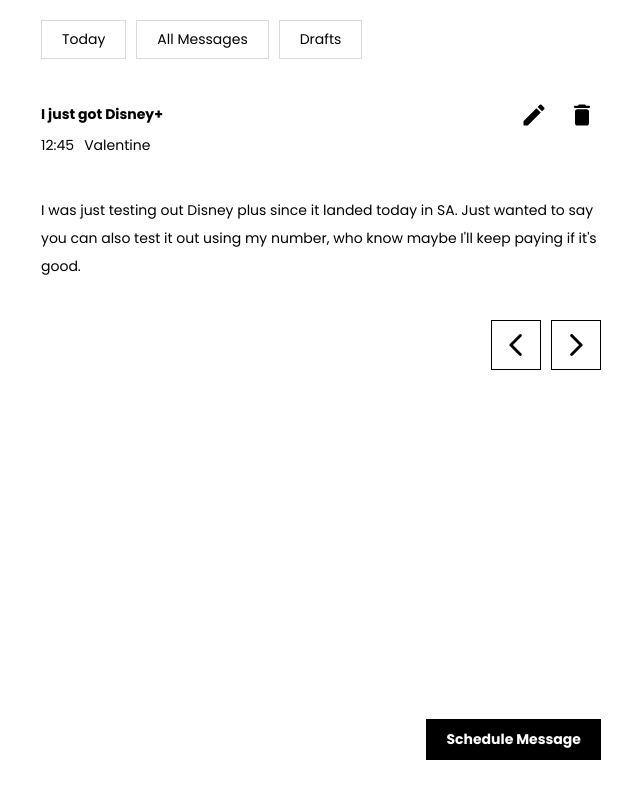
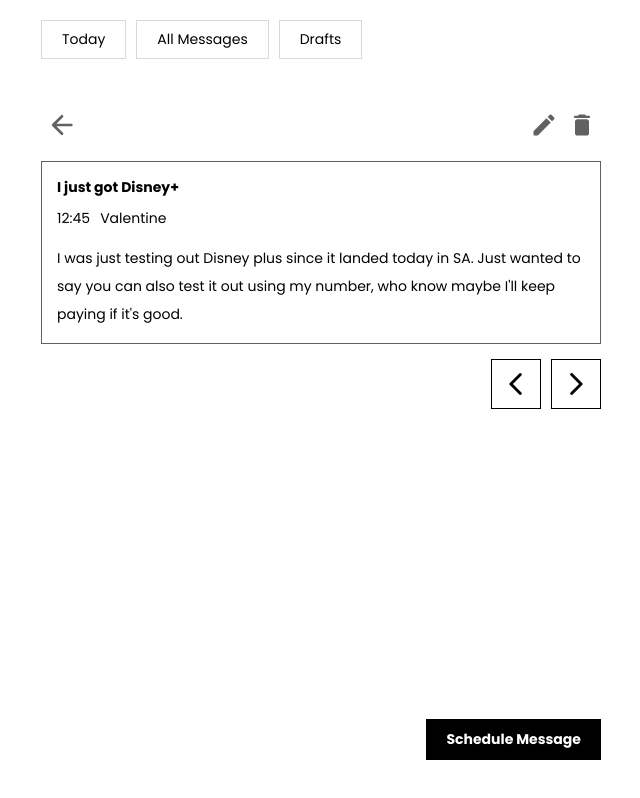
Before and after one commit to Ngoakor12/message-later, a React (Vite) app in the folder frontend/: page /message/1 in a window 1280 px wide. Shown: the whole page, without its empty margins (319-959 px from the left). Built offline with nearby package versions, Linux system fonts and the light colour scheme.

Commit message:
tweak message details component

```diff
--- a/frontend/src/Icons.jsx
+++ b/frontend/src/Icons.jsx
@@ -106,6 +106,17 @@
   );
 }
 
+function PreviousPageIcon() {
+  return (
+    <svg width="32" height="32" viewBox="0 0 24 24">
+      <path
+        fill="currentColor"
+        d="M19 11H7.83l4.88-4.88c.39-.39.39-1.03 0-1.42a.996.996 0 0 0-1.41 0l-6.59 6.59a.996.996 0 0 0 0 1.41l6.59 6.59a.996.996 0 1 0 1.41-1.41L7.83 13H19c.55 0 1-.45 1-1s-.45-1-1-1z"
+      />
+    </svg>
+  );
+}
+
 export {
   DeleteIcon,
   EditIcon,
@@ -113,4 +124,5 @@
   ForwardArrowIcon,
   BackArrowIcon,
   AddIcon,
+  PreviousPageIcon,
 };
--- a/frontend/src/features/messages/MessageDetails.jsx
+++ b/frontend/src/features/messages/MessageDetails.jsx
@@ -1,9 +1,10 @@
-import { useParams } from "react-router-dom";
+import { Link, useParams } from "react-router-dom";
 import {
   BackArrowIcon,
   DeleteIcon,
   EditIcon,
   ForwardArrowIcon,
+  PreviousPageIcon,
 } from "../../Icons";
 import messages from "../../mock-messages";
 
@@ -13,30 +14,29 @@
 
   return message ? (
     <div className="message-details">
-      <div className="title-edit-time-recipient">
-        <div className="title-edit">
-          <div className="title">{message.title}</div>
-          <div className="edit-delete-buttons">
-            <div className="edit-button">
-              <div className="label">Edit message</div>
+      <div className="top-bar">
+        <div className="left-buttons">
+          <Link to={"/today"} className="previous-page-icon">
+            <PreviousPageIcon />
+          </Link>
+        </div>
+        <div className="right-buttons">
           <div className="edit-icon">
             <EditIcon />
           </div>
-            </div>
-            <div className="delete-button">
-              <div className="label">Delete message</div>
           <div className="delete-icon">
             <DeleteIcon />
           </div>
         </div>
       </div>
-        </div>
+      <div className="body">
+        <div className="title-time-recipient">
+          <div className="title">{message.title}</div>
           <div className="time-recipient">
             <div>{message.time}</div>
             <div>{message.recipientName}</div>
           </div>
         </div>
-      <div className="body">
         <p className="text">{message.body}</p>
       </div>
       <div className="next-back-buttons">
--- a/frontend/src/index.css
+++ b/frontend/src/index.css
@@ -148,8 +148,9 @@
 .message-details{
   display: flex;
   flex-direction: column;
-  gap: 40px;
+  gap: 15px;
 }
+
 .message-details .title-edit-time-recipient{
   display: flex;
   flex-direction: column;
@@ -160,12 +161,24 @@
   font-weight: 700;
 }
 
-.message-details .title-edit{
+.message-details .top-bar{
   display: flex;
   align-items: center;
+  justify-content: space-between;
 }
 
-.message-details .title-edit .edit-delete-buttons{
+.message-details .top-bar .right-buttons{
+  display: flex;
+}
+
+.message-details .top-bar .edit-icon,.message-details .top-bar .delete-icon,.message-details .top-bar .previous-page-icon{
+  color: #616161;
+  display: flex;
+  align-items: center;
+  padding: 5px;
+}
+
+.message-details .title-edit .top-bar{
   display: flex;
   align-items: center;
   justify-content: center;
@@ -174,27 +187,19 @@
   gap: 10px;
 }
 
-.message-details .title-edit .edit-delete-buttons .edit-button .edit-icon,.message-details .title-edit .edit-delete-buttons .delete-button .delete-icon{
+.message-details .body{
+  border: 1px solid #616161;
+  padding: 15px;
   display: flex;
-  align-items: center;
-  padding: 5px;
+  flex-direction: column;
+  gap: 15px;
 }
 
+.message-details .body .title-time-recipient{
+  display: flex;
+  flex-direction: column;
+  gap: 10px;
 
-.message-details .title-edit .edit-button .label,.message-details .title-edit .delete-button .label{
-  display: none;
-  align-items: center;
-  /* position: absolute;
-  right: 20px;
-  gap: 5px; */
-}
-
-.message-details .title-edit .edit-button .edit-icon{
-  display: flex;
-  align-items: center;
-  /* position: absolute;
-  right: 20px;
-  gap: 5px; */
 }
 
 .message-details .time-recipient{
@@ -256,11 +261,6 @@
 .schedule-message-form .recipient .name-field{
   display: flex;
   flex-direction: column;
-}
-
-.schedule-message-form .recipient .name-field input{
-  /* border: 1px solid #000; */
-  /* inherits: unset; */
 }
 
 .schedule-message-form .recipient .method-field{
```
Lines whose indentation alone changed are shown as unchanged.
